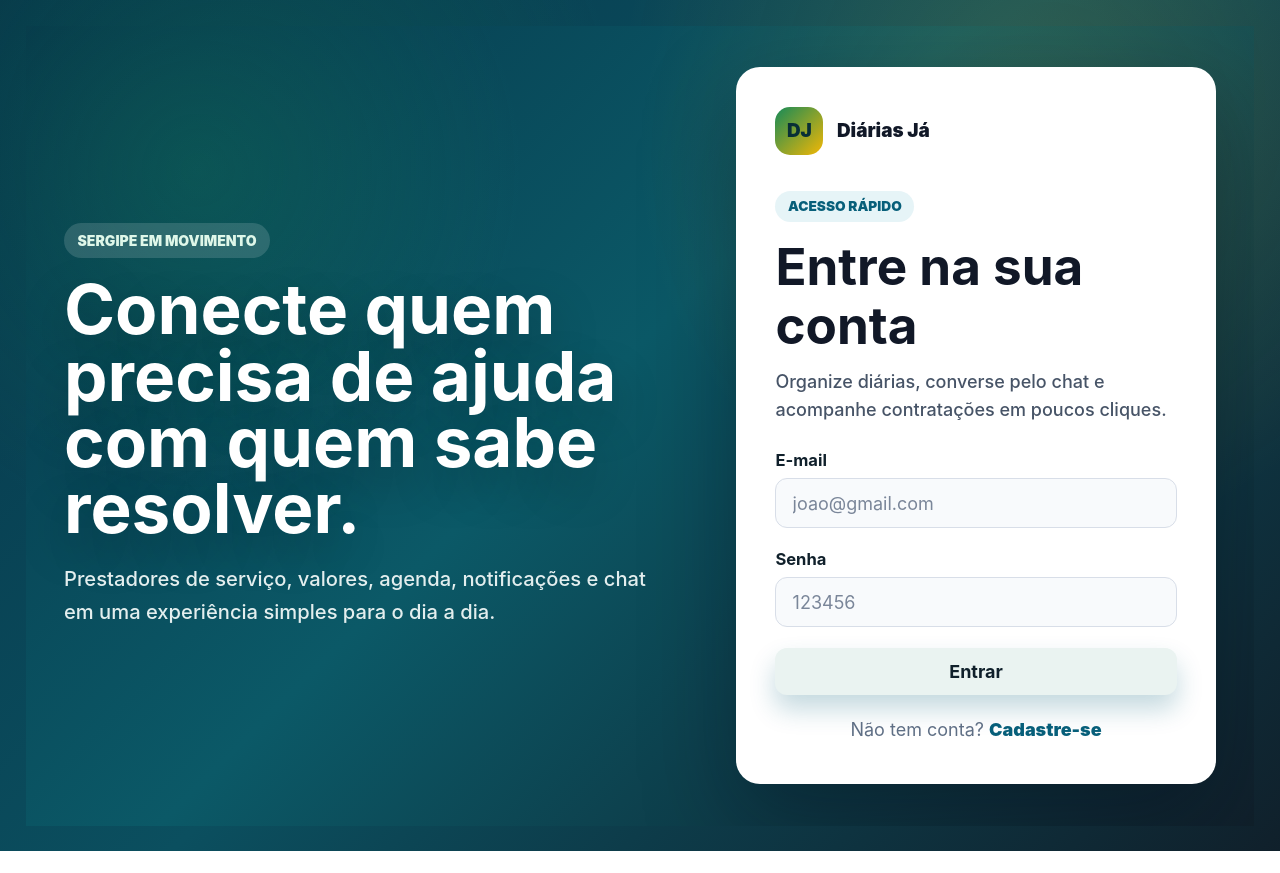
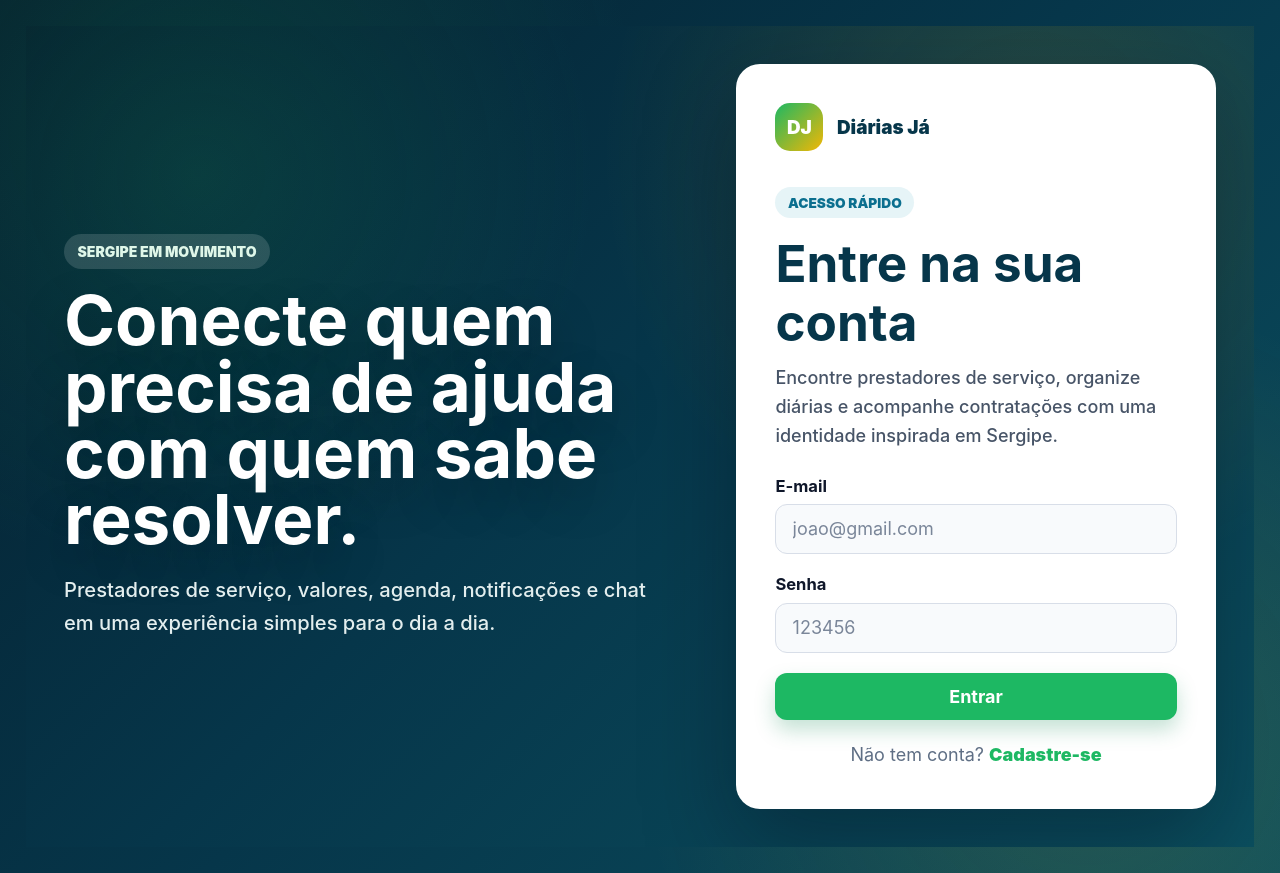
Before and after one commit to Joaovirone/diariasja, a Vue app in the folder frontend/: page /login in a window 1280 px wide. Before the commit the page ends 851 px from the top, so only its background shows below. Built offline with nearby package versions, Linux system fonts and the light colour scheme; no server answers.

Commit message:
Atualiza frontend do Diárias Já: tema Sergipe, login/register e visual de roles

```diff
--- a/frontend/src/App.vue
+++ b/frontend/src/App.vue
@@ -115,8 +115,8 @@ const logout = () => {
   display: grid;
   place-items: center;
   border-radius: 12px;
-  background: linear-gradient(135deg, #168a58, #f2b705);
-  color: #082f36;
+  background: linear-gradient(135deg, var(--sergipe-green), var(--sergipe-yellow));
+  color: #ffffff;
   font-weight: 950;
   box-shadow: 0 14px 32px rgba(22, 138, 88, 0.2);
 }
--- a/frontend/src/assets/styles.css
+++ b/frontend/src/assets/styles.css
@@ -5,30 +5,33 @@
 }
 
 :root {
-  --primary: #075f7a;
-  --primary-dark: #064c63;
-  --primary-soft: #e6f4f7;
-  --sergipe-green: #168a58;
-  --sergipe-green-dark: #0f6f47;
-  --sergipe-yellow: #f2b705;
+  /* Tons oficiais e variações para o ecossistema Diárias Já */
+  --primary: #06364a;               /* Azul profundo de Sergipe (fundo e branding) */
+  --primary-dark: #031c26;
+  --primary-soft: #eaf2f5;
+  --sergipe-green: #1db863;         /* Verde Esmeralda vivo */
+  --sergipe-green-dark: #147e43;
+  --sergipe-yellow: #f2b705;        /* Amarelo Ouro */
   --accent: #f2b705;
-  --success: #16a34a;
+  --success: #1db863;
   --danger: #dc2626;
   --warning: #b77905;
   --info: #0b6f8f;
-  --dark: #10202b;
-  --muted: #607482;
-  --border-color: #dbe7ea;
-  --page-bg: #f5faf9;
-  --surface: rgba(255, 255, 255, 0.92);
-  --soft: #eef6f4;
-  --cream: #fff8df;
-  --shadow: 0 18px 50px rgba(16, 32, 43, 0.08);
-  --shadow-strong: 0 28px 80px rgba(16, 32, 43, 0.16);
+  --dark: #0f172a;                  /* Slate escuro para textos de alta leitura */
+  --muted: #64748b;
+  --border-color: #cbd5e1;
+  --page-bg: #f8fafc;
+  --surface: rgba(255, 255, 255, 0.96);
+  --soft: #f1f5f9;
+  --cream: #fffbeb;
+  --shadow: 0 10px 30px rgba(15, 23, 42, 0.04);
+  --shadow-strong: 0 20px 40px rgba(15, 23, 42, 0.09);
+
+  /* Gradiente da tela de login/registro: esferas sutis verde/amarela sobre o azul profundo */
   --auth-bg:
-    radial-gradient(circle at 18% 18%, rgba(22, 138, 88, 0.24), transparent 22rem),
-    radial-gradient(circle at 82% 12%, rgba(242, 183, 5, 0.16), transparent 24rem),
-    linear-gradient(135deg, #06364a, #0b4f5f 48%, #10202b);
+    radial-gradient(circle at 15% 15%, rgba(29, 184, 99, 0.15), transparent 25rem),
+    radial-gradient(circle at 85% 85%, rgba(242, 183, 5, 0.12), transparent 25rem),
+    linear-gradient(135deg, #051f2e, #06364a 50%, #0b4f5f);
 }
 
 html,
@@ -92,7 +95,8 @@ p {
 }
 
 button,
-.btn {
+.btn,
+.btn-primary {
   min-height: 44px;
   border: 0;
   border-radius: 12px;
@@ -108,12 +112,6 @@ button,
   transition: transform 0.2s ease, box-shadow 0.2s ease, background 0.2s ease;
 }
 
-button:disabled,
-.btn:disabled {
-  cursor: not-allowed;
-  opacity: 0.65;
-}
-
 .btn-primary {
   background: linear-gradient(135deg, var(--primary), var(--sergipe-green));
   color: white;
@@ -121,14 +119,32 @@ button:disabled,
 }
 
 .btn-primary:hover {
-  background: var(--primary-dark);
+  background: var(--sergipe-green-dark);
   transform: translateY(-1px);
+  box-shadow: 0 12px 24px rgba(29, 184, 99, 0.3);
 }
 
 .btn-secondary,
 .btn {
   background: #eaf3f1;
   color: var(--dark);
+}
+
+/* Foco do teclado usando o amarelo de Sergipe para alto contraste */
+button:focus-visible,
+.btn:focus-visible,
+a:focus-visible,
+input:focus-visible,
+textarea:focus-visible,
+select:focus-visible {
+  outline: 3px solid var(--sergipe-yellow);
+  outline-offset: 2px;
+}
+
+button:disabled,
+.btn:disabled {
+  cursor: not-allowed;
+  opacity: 0.65;
 }
 
 .btn-success {
@@ -219,10 +235,10 @@ label {
 }
 
 .card {
-  background: var(--surface);
-  border: 1px solid var(--border-color);
-  border-radius: 8px;
-  box-shadow: var(--shadow);
+  background: rgba(255, 255, 255, 0.92);
+  border: 1px solid rgba(29, 184, 99, 0.16);
+  border-radius: 18px;
+  box-shadow: 0 18px 40px rgba(15, 23, 42, 0.08);
   padding: 1.35rem;
   margin-bottom: 1rem;
   backdrop-filter: blur(14px);
--- a/frontend/src/views/Login.vue
+++ b/frontend/src/views/Login.vue
@@ -9,13 +9,13 @@
     <section class="login-card" aria-labelledby="loginTitle">
       <div class="brand-area">
         <span class="brand-mark">DJ</span>
-        <span>Diárias Já</span>
+        <span class="brand-name">Diárias Já</span>
       </div>
 
       <div class="headline">
         <span class="eyebrow">Acesso rápido</span>
         <h1 id="loginTitle">Entre na sua conta</h1>
-        <p>Organize diárias, converse pelo chat e acompanhe contratações em poucos cliques.</p>
+        <p>Encontre prestadores de serviço, organize diárias e acompanhe contratações com uma identidade inspirada em Sergipe.</p>
       </div>
 
       <form @submit.prevent="handleLogin" class="login-form">
@@ -91,10 +91,11 @@ const handleLogin = async () => {
   min-height: 100vh;
   min-height: 100dvh;
   padding: clamp(1.25rem, 3vw, 3rem);
+  /* 🌟 ALTERADO: Fundo azul escuro mais fechado com esferas sutis em verde e amarelo de Sergipe */
   background:
-    radial-gradient(circle at 14% 18%, rgba(22, 138, 88, 0.26), transparent 18rem),
-    radial-gradient(circle at 82% 16%, rgba(242, 183, 5, 0.16), transparent 22rem),
-    linear-gradient(135deg, #06364a 0%, #0b5967 46%, #10202b 100%);
+    radial-gradient(circle at 14% 18%, rgba(22, 138, 88, 0.22), transparent 22rem),
+    radial-gradient(circle at 82% 16%, rgba(242, 183, 5, 0.14), transparent 24rem),
+    linear-gradient(135deg, #051f2e 0%, #06364a 46%, #0b4f5f 100%);
   display: grid;
   grid-template-columns: minmax(0, 1fr) minmax(380px, 480px);
   align-items: center;
@@ -122,14 +123,19 @@ const handleLogin = async () => {
   font-size: 1.05rem;
 }
 
+.brand-name {
+  color: #06364a; /* 🌟 ALTERADO: Texto da marca com o Azul de Sergipe */
+}
+
 .brand-mark {
   width: 48px;
   height: 48px;
   border-radius: 15px;
   display: grid;
   place-items: center;
+  /* 🌟 ALTERADO: Gradiente da logo usando o verde e o amarelo oficiais */
   background: linear-gradient(135deg, var(--sergipe-green), var(--sergipe-yellow));
-  color: #082f36;
+  color: #ffffff;
   font-weight: 950;
 }
 
@@ -142,15 +148,16 @@ const handleLogin = async () => {
   margin-bottom: 0.85rem;
   padding: 0.42rem 0.7rem;
   border-radius: 999px;
-  background: var(--primary-soft);
-  color: var(--primary);
+  /* 🌟 ALTERADO: Tag de acesso rápido usando tons de verde suave */
+  background: #e6f4f7;
+  color: var(--info);
   font-weight: 950;
   text-transform: uppercase;
   font-size: 0.76rem;
 }
 
 .headline h1 {
-  color: #111827;
+  color: #06364a; /* 🌟 ALTERADO: Título principal com o Azul de Sergipe */
   font-size: clamp(2.2rem, 4vw, 3.15rem);
   margin-bottom: 0.7rem;
 }
@@ -170,6 +177,17 @@ const handleLogin = async () => {
   color: #7a8699;
 }
 
+/* 🌟 APLICADO: Botão "Entrar" agora usa o Verde de Sergipe com transição para o verde escuro */
+.login-form :deep(.btn-primary) {
+  background: var(--sergipe-green) !important;
+  color: white !important;
+  box-shadow: 0 10px 20px rgba(22, 138, 88, 0.25) !important;
+}
+
+.login-form :deep(.btn-primary:hover) {
+  background: var(--sergipe-green-dark) !important;
+}
+
 .btn-full {
   width: 100%;
 }
@@ -181,9 +199,14 @@ const handleLogin = async () => {
 }
 
 .auth-footer a {
-  color: var(--primary);
+  color: var(--sergipe-green); /* 🌟 ALTERADO: Link de cadastro em verde */
   font-weight: 900;
   text-decoration: none;
+}
+
+.auth-footer a:hover {
+  text-decoration: underline;
+  color: var(--sergipe-green-dark);
 }
 
 .side-note {
--- a/frontend/src/views/Register.vue
+++ b/frontend/src/views/Register.vue
@@ -15,7 +15,7 @@
       <div class="headline">
         <span class="eyebrow">Nova conta</span>
         <h1 id="registerTitle">Criar conta</h1>
-        <p>Informe seus dados e selecione o tipo de acesso para abrir a área correta após o login.</p>
+        <p>Informe seus dados e escolha se você é contratante ou prestador de serviço para abrir a área certa depois do login.</p>
       </div>
 
       <form @submit.prevent="handleRegister" novalidate>
@@ -157,9 +157,9 @@ const handleRegister = async () => {
   min-height: 100dvh;
   padding: clamp(1.25rem, 3vw, 3rem);
   background:
-    radial-gradient(circle at 14% 18%, rgba(22, 138, 88, 0.26), transparent 18rem),
-    radial-gradient(circle at 82% 16%, rgba(242, 183, 5, 0.16), transparent 22rem),
-    linear-gradient(135deg, #06364a 0%, #0b5967 46%, #10202b 100%);
+    radial-gradient(circle at 14% 18%, rgba(29, 184, 99, 0.18), transparent 20rem),
+    radial-gradient(circle at 82% 16%, rgba(242, 183, 5, 0.13), transparent 24rem),
+    linear-gradient(135deg, #051f2e 0%, #06364a 46%, #0b4f5f 100%);
   display: grid;
   grid-template-columns: minmax(0, 0.9fr) minmax(420px, 620px);
   align-items: center;
@@ -191,7 +191,7 @@ const handleRegister = async () => {
   display: grid;
   place-items: center;
   background: linear-gradient(135deg, var(--sergipe-green), var(--sergipe-yellow));
-  color: #082f36;
+  color: #ffffff;
   font-weight: 950;
 }
 
@@ -204,8 +204,8 @@ const handleRegister = async () => {
   margin-bottom: 0.7rem;
   padding: 0.42rem 0.7rem;
   border-radius: 999px;
-  background: var(--primary-soft);
-  color: var(--primary);
+  background: #e6f4f7;
+  color: var(--info);
   font-weight: 950;
   text-transform: uppercase;
   font-size: 0.76rem;
@@ -231,9 +231,14 @@ const handleRegister = async () => {
 }
 
 .auth-footer a {
-  color: var(--primary);
+  color: var(--sergipe-green);
   font-weight: 900;
   text-decoration: none;
+}
+
+.auth-footer a:hover {
+  text-decoration: underline;
+  color: var(--sergipe-green-dark);
 }
 
 .side-note {
```
